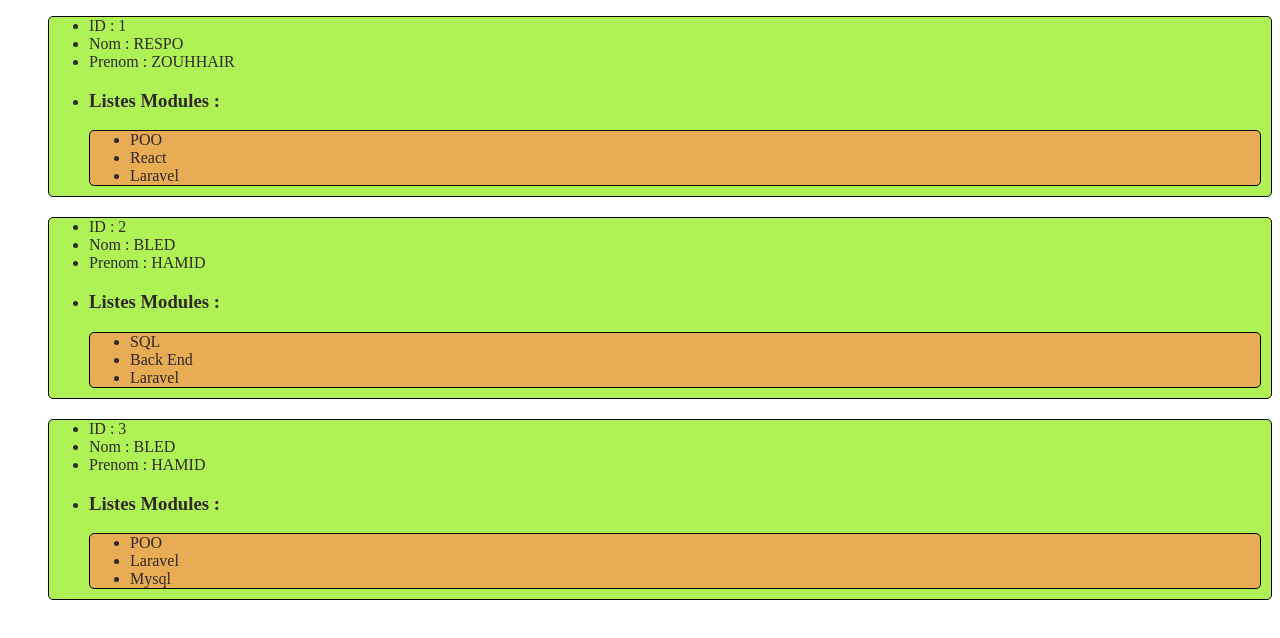
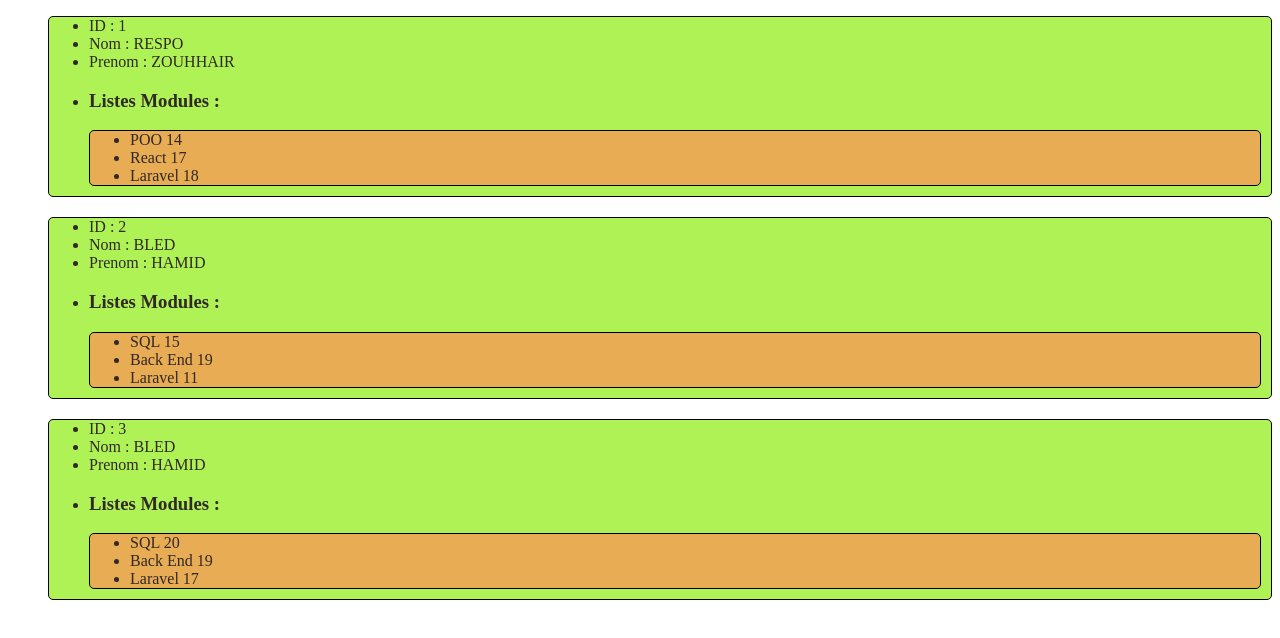
Before and after one commit to YoussefBenlarbi/First-React-App, a React (Create React App) app: page / in a window 1280 px wide. Shown: the top 638 px of the page. Built offline with nearby package versions, Linux system fonts and the light colour scheme.

Commit message:
adding moyenne to modules

```diff
--- a/src/components/App.js
+++ b/src/components/App.js
@@ -1,4 +1,4 @@
-import './../Style/App.css'
+import './../Style/App.css';
 import React from 'react';
 import Stagiaire from './Stagiaire';
 
@@ -26,25 +26,54 @@
 //       <Footer/> */}
 
 function App() {
-	const listeStagiaire= [
-		{id:1 ,prenom:"Zouhhair" , nom:"Respo" ,modules:['POO', 'React', 'Laravel']},
-		{id:2 ,prenom:"HAMID" , nom:"BLED",modules:['SQL', 'Back End' , 'Laravel']},
-		{id:3 ,prenom:"HAMID" , nom:"BLED",modules:['POO', 'Laravel','Mysql']}
-	]
+	const listeStagiaire = [
+		{
+			id: 1,
+			prenom: 'Zouhhair',
+			nom: 'Respo',
+			modules: [
+				{ nomModule: 'POO', moyenne: 14 },
+				{ nomModule: 'React', moyenne: 17 },
+				{ nomModule: 'Laravel', moyenne: 18 },
+			],
+		},
+		{
+			id: 2,
+			prenom: 'HAMID',
+			nom: 'BLED',
+			modules: [
+				{ nomModule: 'SQL', moyenne: 15 },
+				{ nomModule: 'Back End', moyenne: 19 },
+				{ nomModule: 'Laravel', moyenne: 11 },
+			],
+		},
+		{
+			id: 3,
+			prenom: 'HAMID',
+			nom: 'BLED',
+			modules: [
+				{ nomModule: 'SQL', moyenne: 20 },
+				{ nomModule: 'Back End', moyenne: 19 },
+				{ nomModule: 'Laravel', moyenne: 17 },
+			],
+		},
+	];
 	// const modules1 = ['POO', 'React', 'Laravel'] ;
 	// const modules2 = ['SQL', 'Back End' , 'Laravel'] ;
 	// const modules3 = ['POO', 'Laravel','Mysql'] ;
 	return (
-		<ul >
-			{listeStagiaire.map((element,index)=>
-			<li className='UlStyle' key={index}>
-				<Stagiaire
-				id={element.id}
-				nom={element.nom}
-				prenom={element.prenom}
-				modules={element.modules}/>
-			</li>)}
+		<ul>
+			{listeStagiaire.map((element, index) => (
+				<li className="UlStyle" key={index}>
+					<Stagiaire
+						id={element.id}
+						nom={element.nom}
+						prenom={element.prenom}
+						modules={element.modules}
 
+					/>
+				</li>
+			))}
 		</ul>
 	);
 }
--- a/src/components/Stagiaire.js
+++ b/src/components/Stagiaire.js
@@ -13,6 +13,7 @@
 			<li>ID : {id}</li>
 			<li>Nom : {nom.toUpperCase()}</li>
 			<li>Prenom : {prenom.toUpperCase()}</li>
+
 			<li>
 				<h3>Listes Modules : </h3>
 				<ul className="style2">
@@ -20,9 +21,10 @@
 						return <li>{element}</li>;
 					})} */}
 					{modules.map((element ,index) => (
-						< Module key={index} nomModule={element}/>
+						< Module key={index} nomModule={element.nomModule} moyenne={element.moyenne}/>
 					))}
 				</ul>
+
 			</li>
 		</ul>
 	);
--- a/src/components/module.js
+++ b/src/components/module.js
@@ -1,7 +1,7 @@
-function Module({nomModule}){
+function Module({nomModule,moyenne}){
     // const {nomModule} = props ;
     return (
-        <li>{nomModule}</li>
+        <li>{nomModule} {moyenne}</li>
     )
 }
 
```
